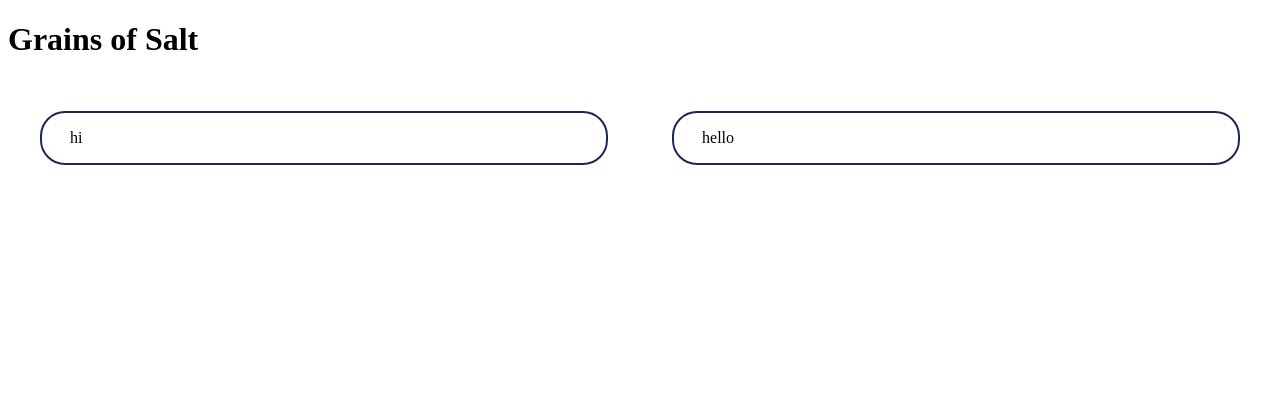
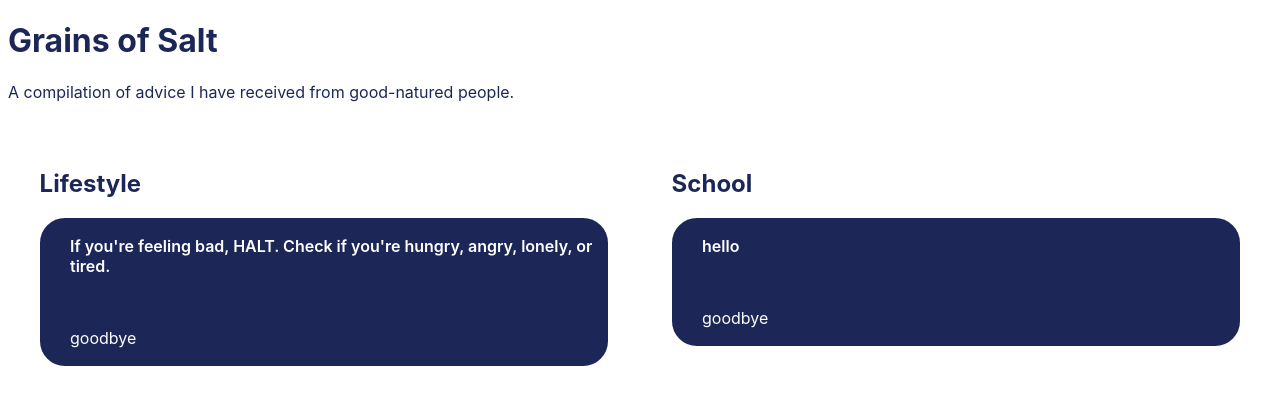
Before and after one commit to tarynwou/advice-board, a React (Create React App) app: page / in a window 1280 px wide. Shown: the top 404 px of the page. Built offline with nearby package versions, Linux system fonts and the light colour scheme.

Commit message:
Set up Advice.jsx functionality

```diff
--- a/src/App.js
+++ b/src/App.js
@@ -4,13 +4,26 @@ import "./App.css";
 function App() {
 	return (
 		<div>
-			<h1>Grains of Salt</h1>
+			<h1 id="title">Grains of Salt</h1>
+			<p id="subtitle">
+				A compilation of advice I have received from good-natured
+				people.
+			</p>
 
 			<div className="page-column" id="left-column">
-				<Advice short="hi" long="goodbye"></Advice>
+				<h2 className="category-title" id="lifestyle">
+					Lifestyle
+				</h2>
+				<Advice
+					short="If you're feeling bad, HALT. Check if you're hungry, angry, lonely, or tired."
+					long="goodbye"
+				></Advice>
 			</div>
 
 			<div className="page-column" id="right-column">
+				<h2 className="category-title" id="school">
+					School
+				</h2>
 				<Advice short="hello" long="goodbye"></Advice>
 			</div>
 		</div>
--- a/src/components/Advice.jsx
+++ b/src/components/Advice.jsx
@@ -1,29 +1,38 @@
 import React from "react";
+import { useState } from "react";
 import "./components.css";
 
 function Advice(props) {
-	// useState line
+	const [toggleOpen, toggle] = useState(false);
 
 	// if untoggled
 	// return short advice
+	if (toggleOpen) {
 		return (
-		<div className="advice-toggle-short">
+			<div
+				className="advice-toggle-short"
+				onClick={() => toggle(!toggleOpen)}
+			>
 				<p className="advice-short-closed">{props.short}</p>
 				<img src="" alt="" />
 			</div>
 		);
-
+	} else {
 		// if toggled
 		// return long advice
-	// return (
-	// 	<div className="advice-toggle-short">
-	// row 1
-	// 		<p className="advice-short-open">{props.short}</p>
-	// 		<img src="" alt="" />
-	// row 2
-	//  	<p className="advice-long">{props.long}</p>
-	// 	</div>
-	// );
+		return (
+			<div
+				className="advice-toggle-long"
+				onClick={() => toggle(!toggleOpen)}
+			>
+				{/* row 1 */}
+				<p className="advice-short-open">{props.short}</p>
+				<img src="" alt="" />
+				{/* row 2 */}
+				<p className="advice-long">{props.long}</p>
+			</div>
+		);
+	}
 }
 
 export default Advice;
--- a/src/components/components.css
+++ b/src/components/components.css
@@ -1,6 +1,7 @@
-/* doesn't do anything */
-.div {
+div {
 	color: #1c2758;
+	font-family: "San Francisco", "SF Pro Text", -apple-system, system-ui,
+		sans-serif;
 }
 
 .advice-toggle-short {
@@ -11,3 +12,21 @@
 	border-radius: 25px;
 	padding-left: 5%;
 }
+
+.advice-short-closed {
+	font-weight: 600;
+}
+
+.advice-toggle-long {
+	border-width: 2.5px;
+	border-color: #1c2758;
+	border-style: solid;
+	background-color: #1c2758;
+	color: white;
+	border-radius: 25px;
+	padding-left: 5%;
+}
+
+.advice-short-open {
+	font-weight: 600;
+}
```
Also changed, not shown: src/images/plus.png (added), src/logo.svg (deleted). Lines whose indentation alone changed are shown as unchanged.
